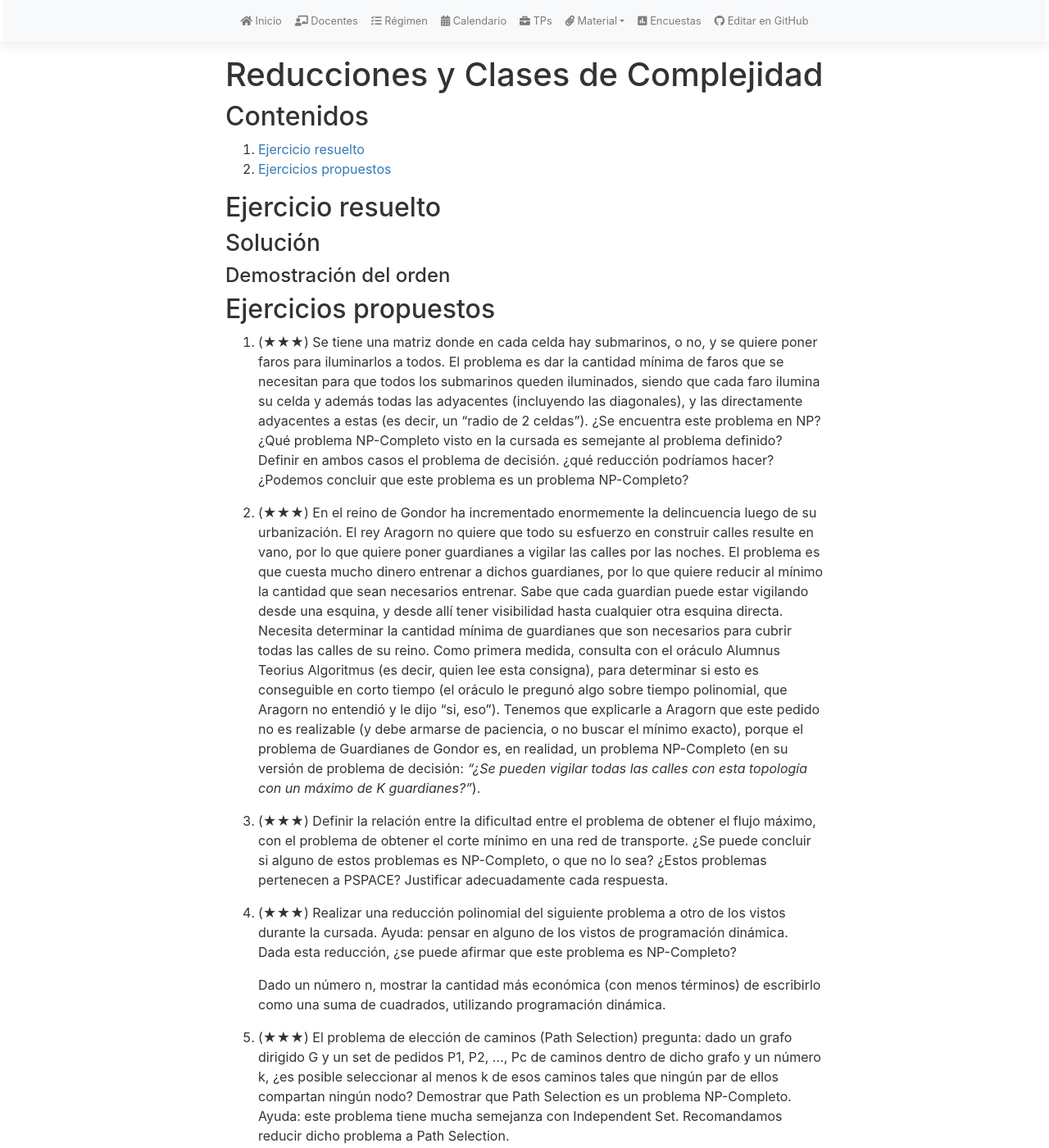
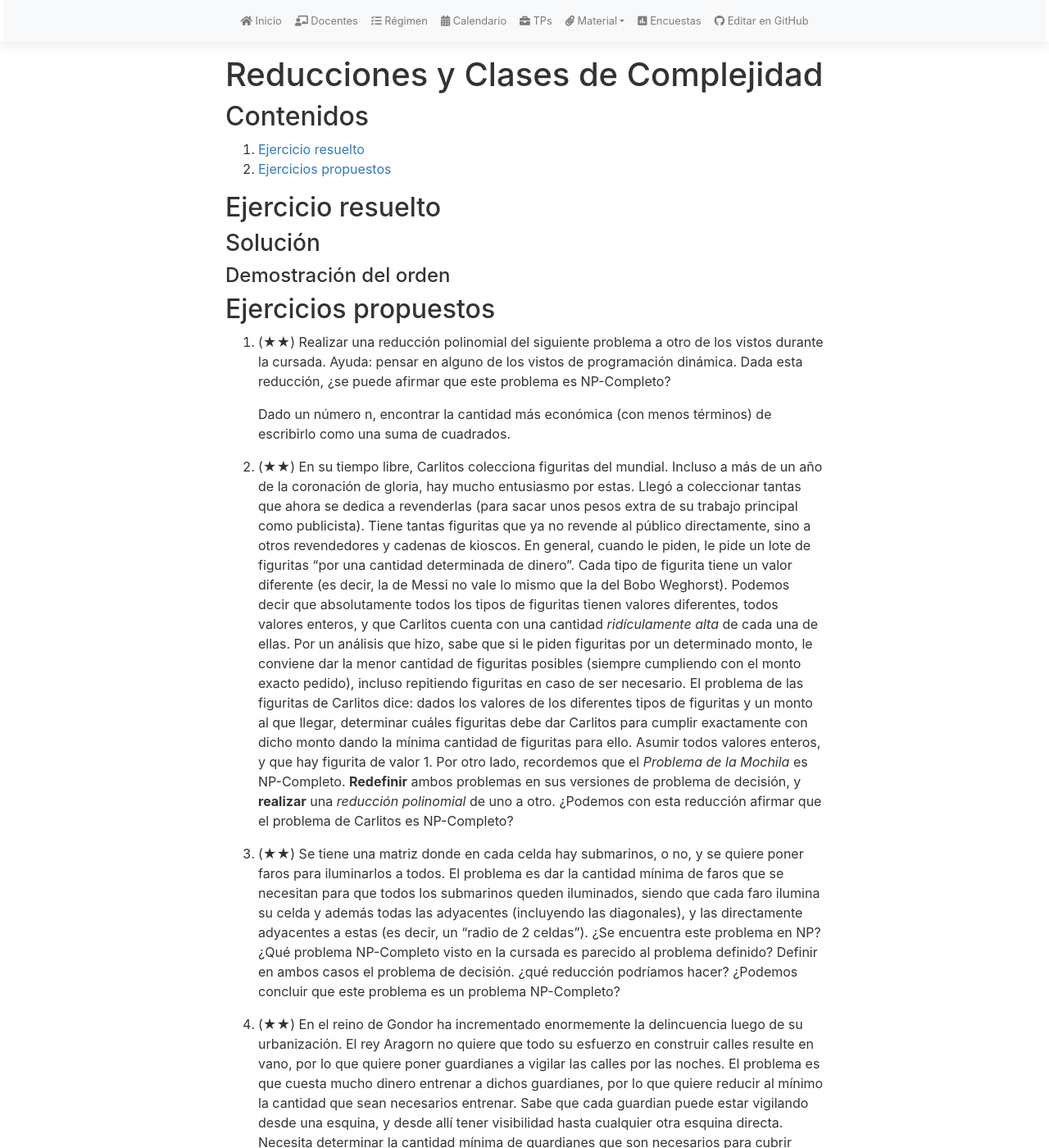
Before and after one commit to algoritmos-rw/tda_bg, a Jekyll site: the page built from material/guias/reducciones.md, in a window 1280 px wide and 1400 px high. Shown: the whole window at 82% size. Built offline with Jekyll 4.4.1, drawn with Linux system fonts in a browser that asks for light colours; nearby versions of some CDN libraries; our own code applies the rules of GitHub Pages for plain Markdown files; some of the changed text lies outside the part shown.

Commit message:
Typos y Reordenar ejercicios reducciones. Rewrite ej Figuritas

```diff
--- a/material/guias/reducciones.md
+++ b/material/guias/reducciones.md
@@ -21,15 +21,35 @@ math: true
 
 ## Ejercicios propuestos
 
-1.  (★★★) Se tiene una matriz donde en cada celda hay submarinos, o no, y se quiere poner faros para iluminarlos a todos.
+1.  (★★) Realizar una reducción polinomial del siguiente problema a otro de los vistos durante la cursada. Ayuda: pensar en
+    alguno de los vistos de programación dinámica. Dada esta reducción, ¿se puede afirmar que este problema es NP-Completo?
+
+    Dado un número n, encontrar la cantidad más económica (con menos términos) de escribirlo como una suma de cuadrados.
+
+1.  (★★) En su tiempo libre, Carlitos colecciona figuritas del mundial. Incluso a más de un año de la coronación de gloria, hay
+    mucho entusiasmo por estas. Llegó a coleccionar tantas que ahora se dedica a revenderlas (para sacar unos pesos extra
+    de su trabajo principal como publicista). Tiene tantas figuritas que ya no revende al público directamente, sino a otros
+    revendedores y cadenas de kioscos. En general, cuando le piden, le pide un lote de figuritas “por una cantidad determinada
+    de dinero”. Cada tipo de figurita tiene un valor diferente (es decir, la de Messi no vale lo mismo que la del Bobo Weghorst).
+    Podemos decir que absolutamente todos los tipos de figuritas tienen valores diferentes, todos valores enteros, y que Carlitos
+    cuenta con una cantidad _ridículamente alta_ de cada una de ellas. Por un análisis que hizo, sabe que si le piden figuritas por
+    un determinado monto, le conviene dar la menor cantidad de figuritas posibles (siempre cumpliendo con el monto exacto pedido),
+    incluso repitiendo figuritas en caso de ser necesario. El problema de las figuritas de Carlitos dice: dados los valores de los
+    diferentes tipos de figuritas y un monto al que llegar, determinar cuáles figuritas debe dar Carlitos para cumplir exactamente
+    con dicho monto dando la mínima cantidad de figuritas para ello. Asumir todos valores enteros, y que hay figurita de valor 1.
+    Por otro lado, recordemos que el _Problema de la Mochila_ es NP-Completo.
+    **Redefinir** ambos problemas en sus versiones de problema de decisión, y **realizar** una _reducción polinomial_ de uno a otro.
+    ¿Podemos con esta reducción afirmar que el problema de Carlitos es NP-Completo?
+
+1.  (★★) Se tiene una matriz donde en cada celda hay submarinos, o no, y se quiere poner faros para iluminarlos a todos.
     El problema es dar la cantidad mínima de faros que se necesitan para que todos los submarinos queden
     iluminados, siendo que cada faro ilumina su celda y además todas las adyacentes (incluyendo las diagonales), y las
     directamente adyacentes a estas (es decir, un “radio de 2 celdas”).
-    ¿Se encuentra este problema en NP? ¿Qué problema NP-Completo visto en la cursada es semejante al
+    ¿Se encuentra este problema en NP? ¿Qué problema NP-Completo visto en la cursada es parecido al
     problema definido? Definir en ambos casos el problema de decisión. ¿qué reducción podríamos hacer?
     ¿Podemos concluir que este problema es un problema NP-Completo?
 
-1.  (★★★) En el reino de Gondor ha incrementado enormemente la delincuencia luego de su urbanización. El rey Aragorn no
+1.  (★★) En el reino de Gondor ha incrementado enormemente la delincuencia luego de su urbanización. El rey Aragorn no
     quiere que todo su esfuerzo en construir calles resulte en vano, por lo que quiere poner guardianes a vigilar las calles por
     las noches. El problema es que cuesta mucho dinero entrenar a dichos guardianes, por lo que quiere reducir al mínimo
     la cantidad que sean necesarios entrenar. Sabe que cada guardian puede estar vigilando desde una esquina, y desde allí
@@ -41,20 +61,9 @@ math: true
     exacto), porque el problema de Guardianes de Gondor es, en realidad, un problema NP-Completo (en su versión de
     problema de decisión: _“¿Se pueden vigilar todas las calles con esta topología con un máximo de K guardianes?”_).
 
-1.  (★★★) Definir la relación entre la dificultad entre el problema de obtener el flujo máximo, con el problema de
+1.  (★★) Definir la relación entre la dificultad entre el problema de obtener el flujo máximo, con el problema de
     obtener el corte mínimo en una red de transporte. ¿Se puede concluir si alguno de estos problemas es NP-Completo,
     o que no lo sea? ¿Estos problemas pertenecen a PSPACE? Justificar adecuadamente cada respuesta.
-
-1.  (★★★) Realizar una reducción polinomial del siguiente problema a otro de los vistos durante la cursada. Ayuda: pensar en
-    alguno de los vistos de programación dinámica. Dada esta reducción, ¿se puede afirmar que este problema es NP-Completo?
-
-    Dado un número n, mostrar la cantidad más económica (con menos términos) de escribirlo como una suma de cuadrados,
-    utilizando programación dinámica.
-
-1.  (★★★) El problema de elección de caminos (Path Selection) pregunta: dado un grafo dirigido G y un set de pedidos P1, P2, ..., Pc
-    de caminos dentro de dicho grafo y un número k, ¿es posible seleccionar al menos k de esos caminos tales que ningún
-    par de ellos compartan ningún nodo? Demostrar que Path Selection es un problema NP-Completo.
-    Ayuda: este problema tiene mucha semejanza con Independent Set. Recomandamos reducir dicho problema a Path Selection.
 
 1.  (★★★) Un set dominante (Dominating Set) de un grafo G es un subconjunto D de vértices de G, tal que todo vértice de G
     pertenece a D o es adyacente a un vértice en D. El problema de decisión del set dominante implica, dado un grafo G y
@@ -62,25 +71,15 @@ math: true
     Demostrar que el Dominating Set Problem es un problema NP-Completo.
     Ayuda: recomendamos recordar Vertex Cover, que puede ser útil para esto.
 
+1.  (★★★★) El problema de elección de caminos (Path Selection) pregunta: dado un grafo dirigido G y un set de pedidos P1, P2, ..., Pc
+    de caminos dentro de dicho grafo y un número k, ¿es posible seleccionar al menos k de esos caminos tales que ningún
+    par de caminos seleccionados comparta ningún nodo? Demostrar que Path Selection es un problema NP-Completo.
+    Ayuda: este problema tiene mucha semejanza con Independent Set.
+
 1.  (★★★) El problema de selección de caminos (Path Selection) pregunta: dado un grafo dirigido G y un set de pedidos P1, P2, ..., Pc
     de caminos dentro de dicho grafo y un número k, ¿es posible seleccionar al menos k de esos caminos tales que ningún
-    par de ellos compartan ningún nodo? Path Selection es un problema NP-Completo.
-    Ahora bien, queremos demostrar nuevamente (pero de otra forma a la vista en clase) que Independent Set es un problema NP-Completo.
+    par de caminos seleccionados comparta ningún nodo? **Dato**: Path Selection es un problema NP-Completo.
+    Ahora bien, queremos demostrar nuevamente (_pero de otra forma a la vista en clase_) que Independent Set es un problema NP-Completo.
     Demostrar que Independent Set es un problema NP-Completo, utilizando Path Selection para esto.
 
-1.  (★★★) En su tiempo libre, Carlitos colecciona figuritas del mundial. Incluso a casi un año de la coronación de gloria, hay
-    mucho entusiasmo por estas. Llegó a coleccionar tantas que ahora se dedica a revenderlas (para sacar unos pesos extra
-    de su trabajo principal como publicista). Tiene tantas figuritas que ya no revende al público directamente, sino a otros
-    revendedores y cadenas de kioscos. En general, cuando le piden, le piden figuritas “por una cantidad de dinero”. Cada
-    tipo de figurita tiene un valor diferente (es decir, la de Messi no vale lo mismo que la del Bobo Weghorst). Podemos
-    decir que absolutamente todos los tipos de figuritas tienen valores diferentes, todos valores enteros, y que Carlitos cuenta
-    con una cantidad ridículamente alta de cada una de ellas. Por un análisis que hizo, sabe que si le piden figuritas por un
-    determinado monto, le conviene dar la menor cantidad de figuritas posibles (siempre cumpliendo con el monto exacto
-    pedido), incluso repitiendo figuritas en caso de ser necesario. El problema de las figuritas de Carlitos dice: dados los
-    valores de los diferentes tipos de figuritas y un monto al que llegar, determinar cuáles figuritas debe dar Carlitos para
-    cumplir exactamente con dicho monto dando la mínima cantidad de figuritas para ello.
-    Recordemos que el _Problema de la Mochila_, es NP-Completo.
-    **Redefinir** ambos problemas en sus versiones de problema de decisión, y **realizar** una _reducción polinomial_ de uno a otro.
-    ¿Podemos con esta reducción afirmar que el problema de Carlitos es NP-Completo?
-
 {::options toc_levels="2" /}
```
